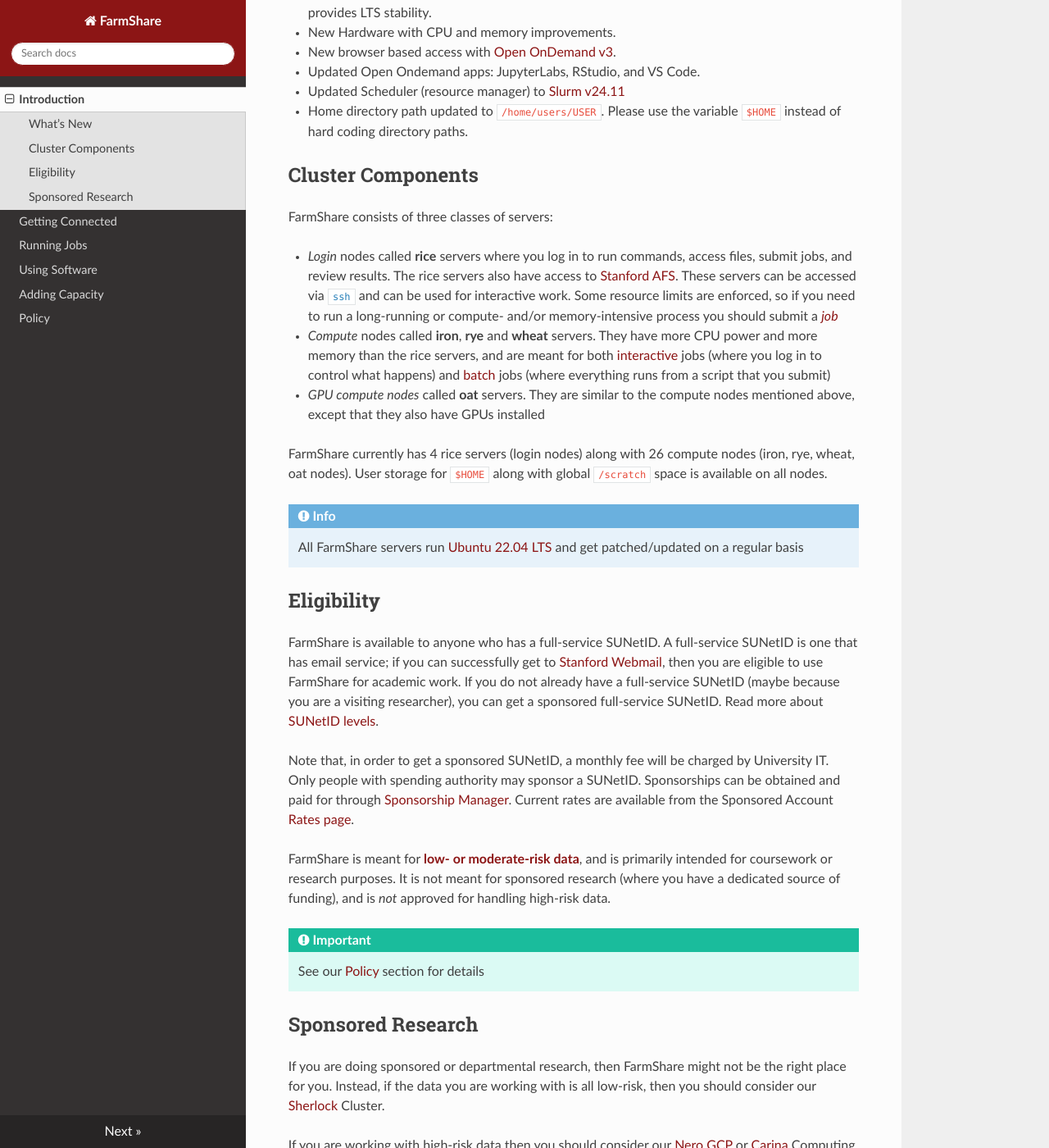
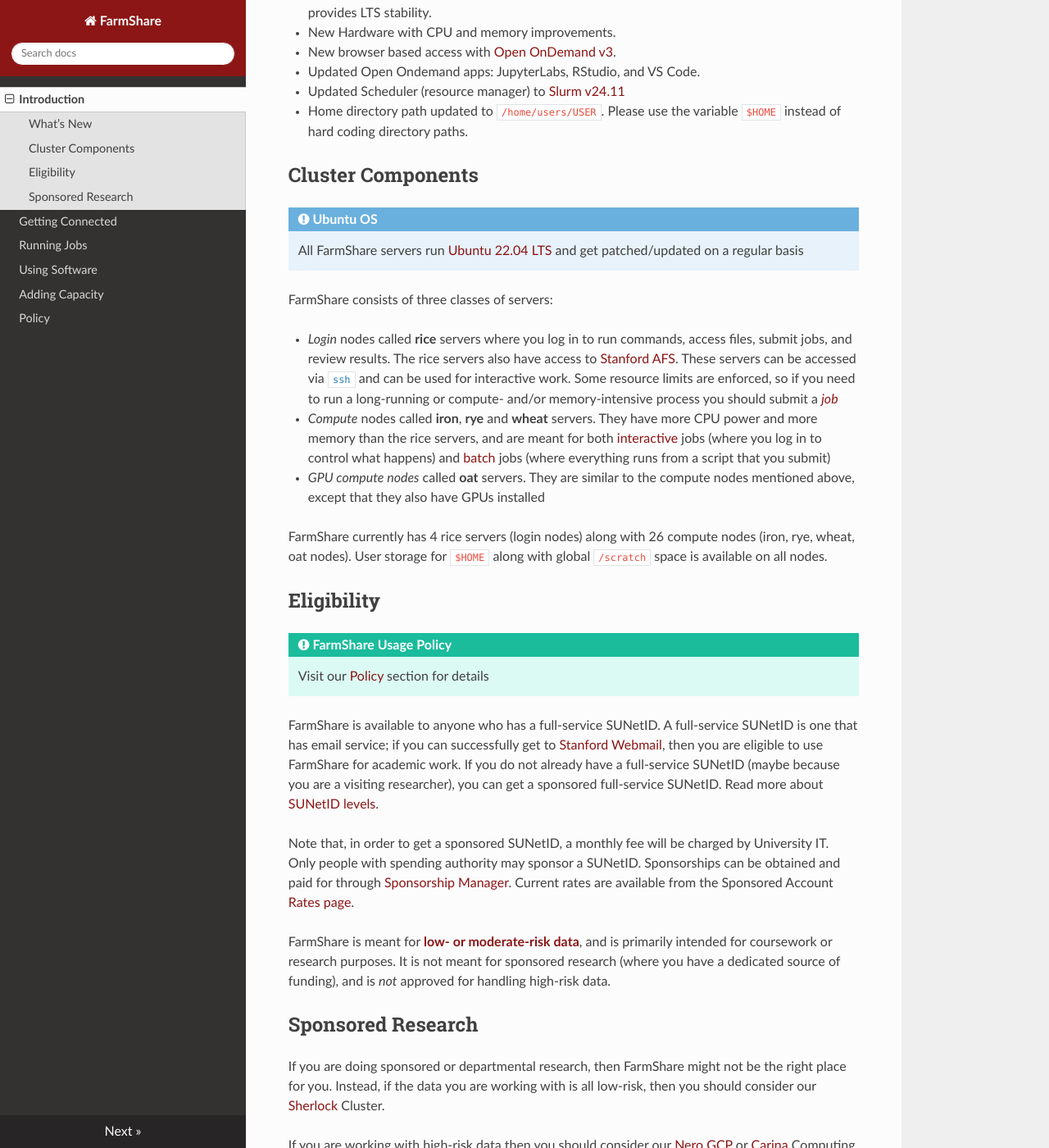
Before and after one commit to stanford-rc/farmshare-docs, an MkDocs documentation site: the page built from docs/index.md, in a window 1280 px wide and 1400 px high, scrolled down 620 px. Shown: the whole window at 82% size. Built offline with MkDocs 1.6.1, drawn with Linux system fonts in a browser that asks for light colours; nearby versions of some CDN libraries.

Commit message:
made minor changes to slurm, software, intro, ssh sections

```diff
--- a/docs/index.md
+++ b/docs/index.md
@@ -12,38 +12,36 @@
 
 * Major OS upgrade to [Ubuntu 22.04 LTS](https://wiki.ubuntu.com/JammyJellyfish/ReleaseNotes) which brings many changes, improvements and provides LTS stability.
 * New Hardware with CPU and memory improvements.
-* New browser based access with [Open OnDemand v3](connecting/#open-ondemand).
+* New browser based access with [Open OnDemand v3](connecting.md#open-ondemand).
 * Updated Open Ondemand apps: JupyterLabs, RStudio, and VS Code.
 * Updated Scheduler (resource manager) to [Slurm v24.11](https://slurm.schedmd.com/)
 * Home directory path updated to `/home/users/USER`. Please use the variable `$HOME` instead of hard coding directory paths.
 
 ## Cluster Components
 
+!!! info "Ubuntu OS"
+    All FarmShare servers run [Ubuntu 22.04 LTS](https://wiki.ubuntu.com/JammyJellyfish/ReleaseNotes) and get patched/updated on a regular basis
+
 FarmShare consists of three classes of servers:
 
-* *Login* nodes called **rice** servers where you log in to run commands, access files, submit jobs, and review results. The rice servers also have access to [Stanford AFS](https://uit.stanford.edu/service/afs). These servers can be accessed via [`ssh`](connecting/#ssh) and can be used for interactive work. Some resource limits are enforced, so if you need to run a long-running or compute- and/or memory-intensive process you should submit a [*job*](/slurm/#slurm)
+* *Login* nodes called **rice** servers where you log in to run commands, access files, submit jobs, and review results. The rice servers also have access to [Stanford AFS](https://uit.stanford.edu/service/afs). These servers can be accessed via [`ssh`](connecting.md#ssh) and can be used for interactive work. Some resource limits are enforced, so if you need to run a long-running or compute- and/or memory-intensive process you should submit a [*job*](slurm.md#slurm)
 
-
-* *Compute* nodes called **iron**, **rye** and **wheat** servers. They have more CPU power and more memory than the rice servers, and are meant for both [interactive](/slurm/#interactive-jobs) jobs (where you log in to control what happens) and [batch](/slurm/#batch-jobs) jobs (where everything runs from a script that you submit)
-
+* *Compute* nodes called **iron**, **rye** and **wheat** servers. They have more CPU power and more memory than the rice servers, and are meant for both [interactive](slurm.md#interactive-jobs) jobs (where you log in to control what happens) and [batch](slurm.md#batch-jobs) jobs (where everything runs from a script that you submit)
 
 * *GPU compute nodes* called **oat** servers. They are similar to the compute nodes mentioned above, except that they also have GPUs installed
 
 FarmShare currently has 4 rice servers (login nodes) along with 26 compute nodes (iron, rye, wheat, oat nodes). User storage for `$HOME` along with global `/scratch` space is available on all nodes.
 
-!!! info
-    All FarmShare servers run [Ubuntu 22.04 LTS](https://wiki.ubuntu.com/JammyJellyfish/ReleaseNotes) and get patched/updated on a regular basis
+## Eligibility
 
-## Eligibility
+!!! important "FarmShare Usage Policy"
+    Visit our [Policy](policy.md) section for details
 
 FarmShare is available to anyone who has a full-service SUNetID. A full-service SUNetID is one that has email service; if you can successfully get to [Stanford Webmail](https://webmail.stanford.edu/), then you are eligible to use FarmShare for academic work. If you do not already have a full-service SUNetID (maybe because you are a visiting researcher), you can get a sponsored full-service SUNetID. Read more about [SUNetID levels](https://uit.stanford.edu/service/accounts/sunetids).
 
 Note that, in order to get a sponsored SUNetID, a monthly fee will be charged by University IT. Only people with spending authority may sponsor a SUNetID. Sponsorships can be obtained and paid for through [Sponsorship Manager](https://uit.stanford.edu/service/sponsorship/).  Current rates are available from the Sponsored Account [Rates page](https://uit.stanford.edu/rates/sponsorship).
 
 FarmShare is meant for [**low- or moderate-risk data**](https://uit.stanford.edu/guide/riskclassifications), and is primarily intended for coursework or research purposes. It is not meant for sponsored research (where you have a dedicated source of funding), and is *not* approved for handling high-risk data.
-
-!!! important
-    See our [Policy](policy/) section for details
 
 ## Sponsored Research
 
```
Also changed, not shown: docs/connecting.md (+7 -11 lines), docs/slurm.md (+14 -15 lines), docs/software.md (+18 -23 lines).
